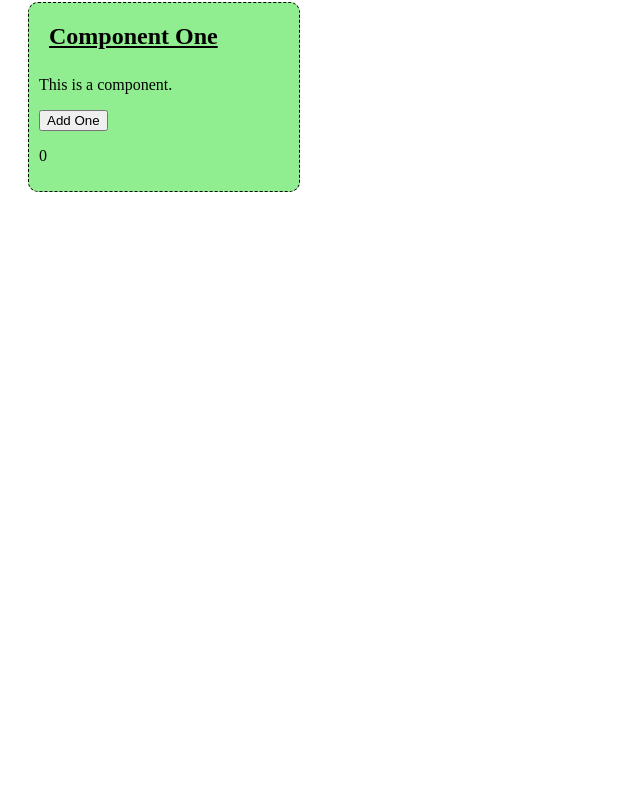
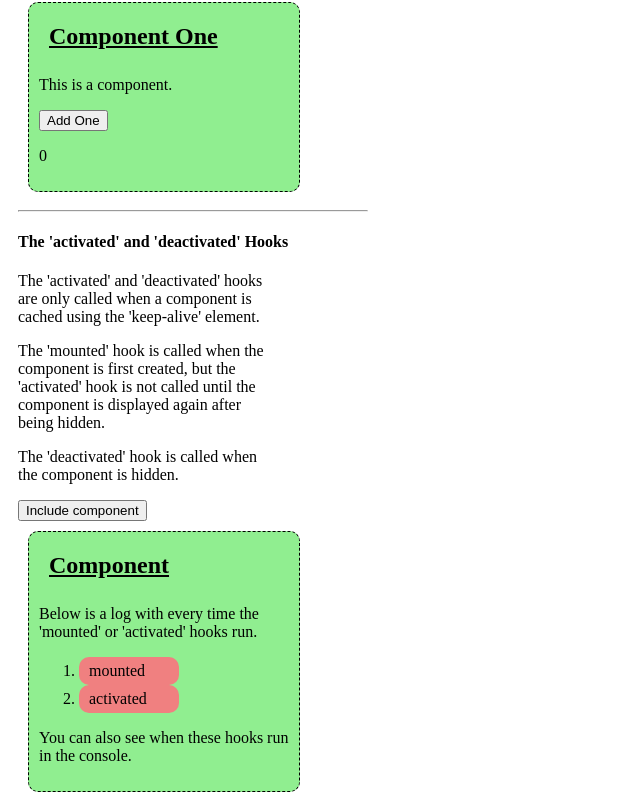
Before and after one commit to erymn/learn-vujs-w3s, a Vue app in the folder ScaleUp/firstsfc/: page / in a window 1280 px wide. Shown: the part 2253-3065 px from the top of the page, without its empty margins (0-640 px from the left). Before the commit the page ends 2465 px from the top, so only its background shows below. Built offline with nearby package versions, Linux system fonts and the light colour scheme.

Commit message:
Activate and deactivate component

```diff
--- a/ScaleUp/firstsfc/src/App9.vue
+++ b/ScaleUp/firstsfc/src/App9.vue
@@ -75,6 +75,21 @@
     <div>
         <ren-track-triggered-com-one></ren-track-triggered-com-one>
     </div>
+
+    <hr />
+    <h4>The 'activated' and 'deactivated' Hooks</h4>
+    <p>The 'activated' and 'deactivated' hooks are only called when a component is cached using the 'keep-alive'
+        element.
+    </p>
+    <p>The 'mounted' hook is called when the component is first created, but the 'activated' hook is not called until
+        the component is displayed again after being hidden.</p>
+    <p>The 'deactivated' hook is called when the component is hidden.</p>
+    <button @click="this.activeComp = !this.activeComp">Include component</button>
+    <div>
+        <KeepAlive>
+            <activate-deactivate-comp-one v-if="activeComp"></activate-deactivate-comp-one>
+        </KeepAlive>
+    </div>
 </template>
 
 <script>
--- /dev/null
+++ b/ScaleUp/firstsfc/src/components/vuehooks/ActivateDeactivateCompOne06.vue
@@ -0,0 +1,30 @@
+<template>
+    <h2>Component</h2>
+    <p>Below is a log with every time the 'mounted' or 'activated' hooks run.</p>
+    <ol ref="olEl"></ol>
+    <p>You can also see when these hooks run in the console.</p>
+</template>
+
+<script>
+export default {
+    mounted() {
+        console.log("mounted");
+        const liEl = document.createElement("li");
+        liEl.innerHTML = "mounted";
+        this.$refs.olEl.appendChild(liEl);
+    },
+    activated() {
+        console.log("activated");
+        const liEl = document.createElement("li");
+        liEl.innerHTML = "activated";
+        this.$refs.olEl.appendChild(liEl);
+    }
+}
+</script>
+
+<style>
+li {
+    background-color: lightcoral;
+    width: 5em;
+}
+</style>
--- a/ScaleUp/firstsfc/src/main.js
+++ b/ScaleUp/firstsfc/src/main.js
@@ -41,6 +41,7 @@ import MouCompOne041 from "./components/vuehooks/MouCompOne041.vue";
 import BefUpdCompOne05 from "./components/vuehooks/BefUpdCompOne05.vue";
 import ErrCaptureCompOneX01 from "./components/vuehooks/ErrCaptureCompOneX01.vue";
 import RenTrackTriggeredComOneDevMode from "./components/vuehooks/RenTrackTriggeredComOneDevMode.vue";
+import ActivateDeactivateCompOne06 from "./components/vuehooks/ActivateDeactivateCompOne06.vue";
 
 // const app = createApp(App)
 // app.component('food-item', FoodItem)
@@ -114,6 +115,7 @@ const app9 = createApp(App9)
 // app9.component('befupd-comp-one', BefUpdCompOne05)
 app9.component('errcapture-comp-one', ErrCaptureCompOneX01)
 app9.component('ren-track-triggered-com-one', RenTrackTriggeredComOneDevMode)
+app9.component('activate-deactivate-comp-one', ActivateDeactivateCompOne06)
 app9.mount('#app')
 //-----------Vue Hooks---------------
 
```
